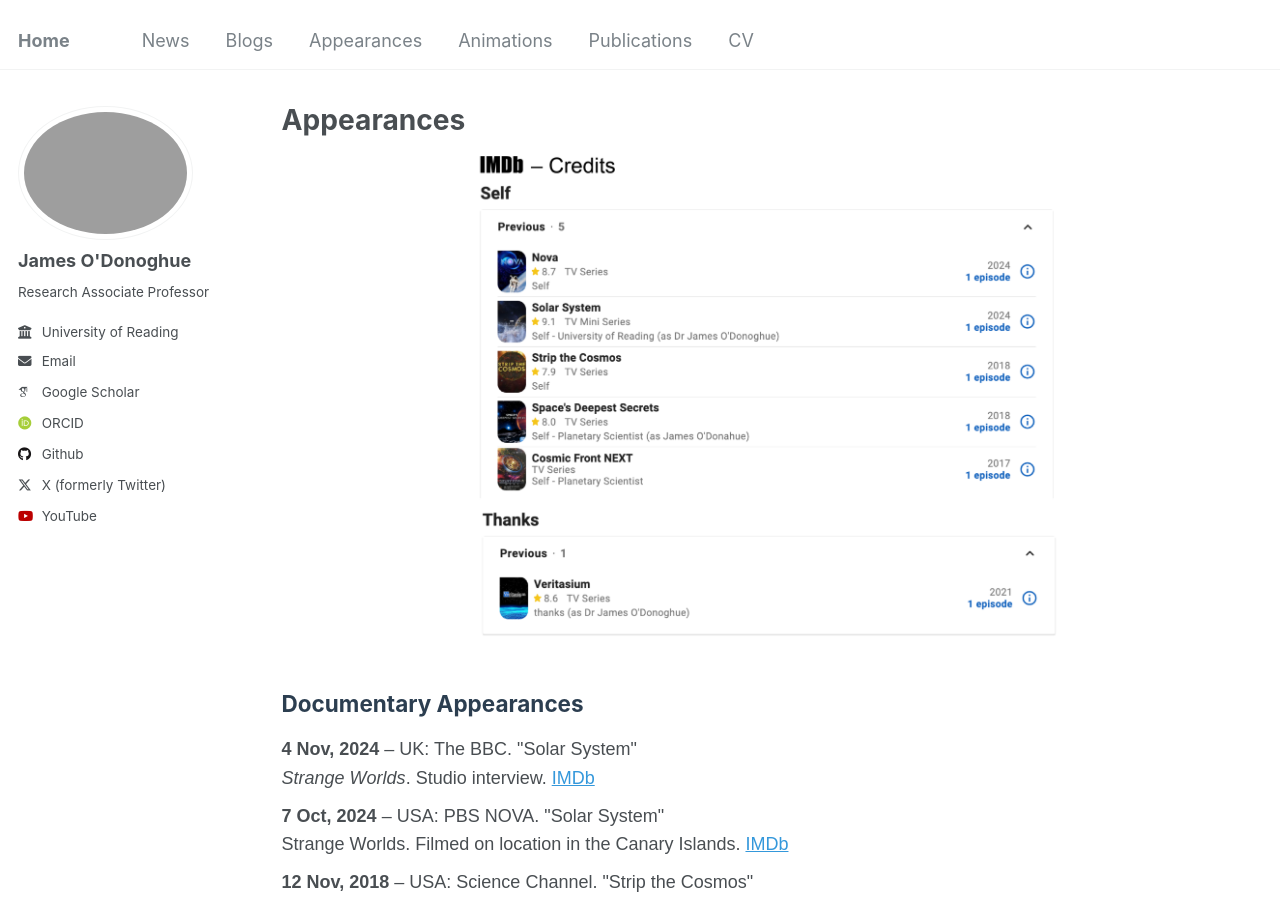
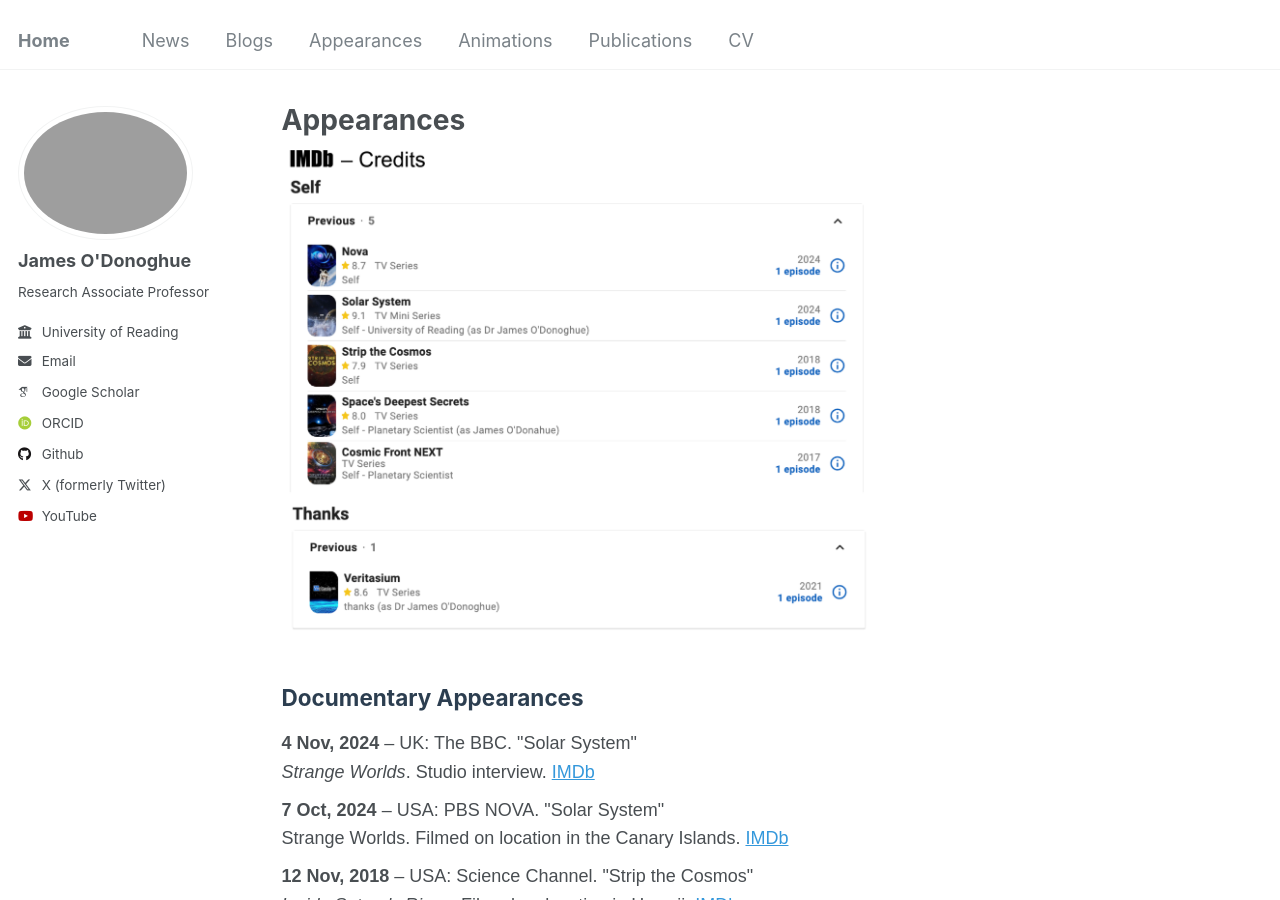
Before and after one commit to odonoghuespace/odonoghuespace.github.io, a Jekyll site: the page built from _pages/appearances.html, in a window 1280 px wide and 900 px high. Built offline with Jekyll 4.4.1, drawn with Linux system fonts in a browser that asks for light colours; some web fonts are replaced.

Commit message:
Update appearances.html

```diff
--- a/_pages/appearances.html
+++ b/_pages/appearances.html
@@ -37,7 +37,7 @@ author_profile: true
     </style>
 </head>
 <body>
-<img src="/images/IMDB_credits.png" alt="IMDb Credits" style="width:100%; max-width:600px; display:block; margin: 20px auto;">
+<img src="/images/IMDB_credits.png" alt="IMDb Credits" style="width:100%; max-width:600px; display:block; margin: 10px 0; text-align: left;">
 
     <div class="section">
         <h2>Documentary Appearances</h2>
```
